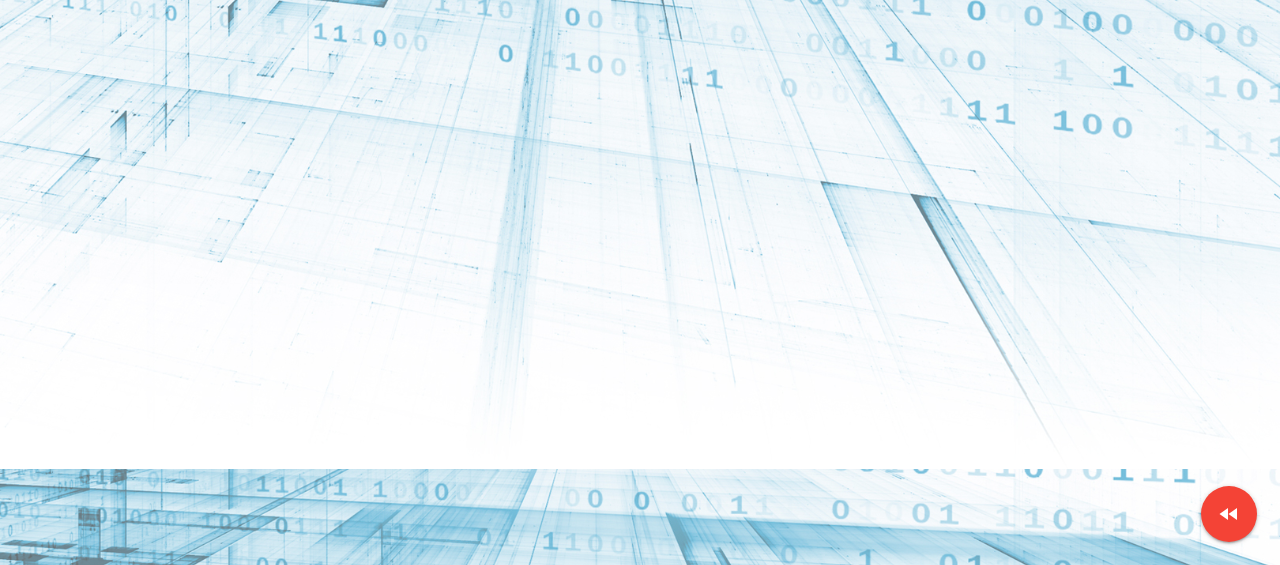
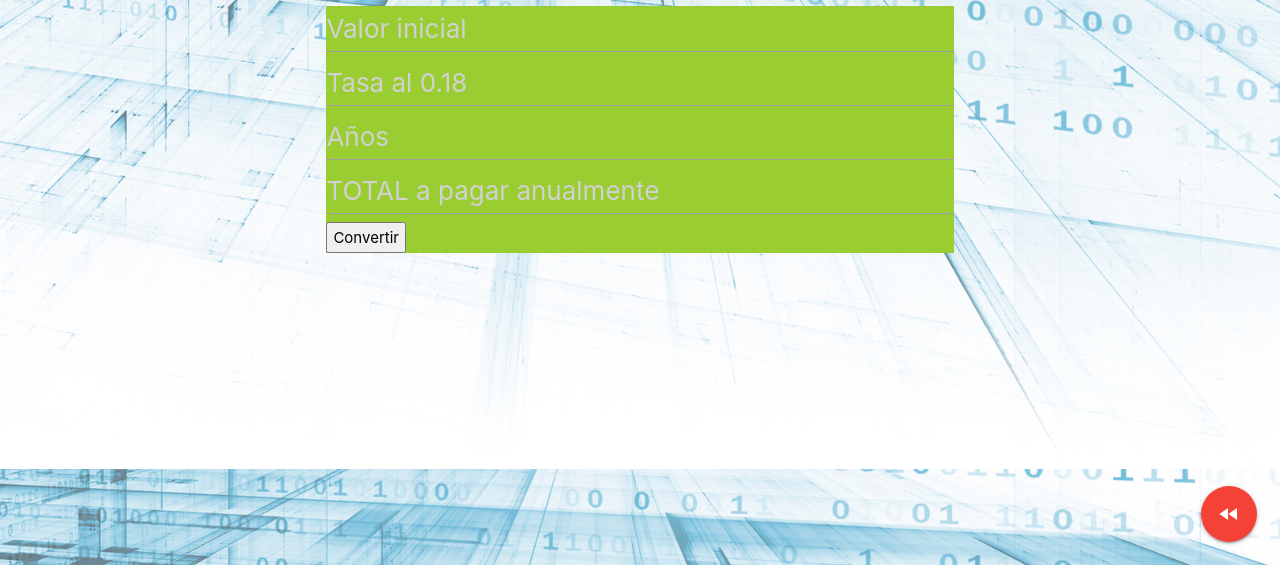
Before and after one commit to avanegasp/calculadorasUC, a plain HTML site: page interest.html in a window 1280 px wide. Shown: the part 235-800 px from the top of the page. Drawn offline with nearby package versions, Linux system fonts and the light colour scheme.

Commit message:
Interest done without design pretty

```diff
--- a/css/interest.css
+++ b/css/interest.css
@@ -32,3 +32,20 @@ header {
   padding: 53px;
   margin-left:11px;
 }
+
+/*Calculador*/
+
+#contenido{
+  width: 70%;
+  margin: auto;
+  background: yellowgreen;
+}
+
+#contenido input {
+  font-size: 26px;
+}
+
+#contenido button {
+  padding: 5px;
+
+}
--- a/interest.html
+++ b/interest.html
@@ -7,10 +7,12 @@
   <!-- Compiled and minified CSS -->
   <link rel="stylesheet" href="https://cdnjs.cloudflare.com/ajax/libs/materialize/0.98.1/css/materialize.min.css">
   <link href="https://fonts.googleapis.com/icon?family=Material+Icons" rel="stylesheet">
+
   <link rel="stylesheet" href="css/interest.css">
+
   <title>Intereses</title>
 </head>
-<body>
+<body> <!-- language=JavaScript onLoad="window_onload()"  OJOOOOO!!-->
   <header>
     <div class="container">
         <div class="wrapper s12">
@@ -22,14 +24,32 @@
           </div>
         </div>
       </<header>
+<!-- CalculInterest-->
+      <div class="titulo">
+        <h1>Calculinterest</h1>
+      </div>
 
+      <div id="contenido">
+        <input id="valorInicial" type="number" placeholder="Valor inicial">
+        <input class="tasa" type="text" placeholder="Tasa al 0.18">
+        <input id="años" type="number" placeholder="Años">
+        <input id="total" type="text" placeholder="TOTAL a pagar anualmente">
+
+        <button onclick="convertidor()">
+          Convertir
+        </button>
+      </div>
+
+
+
+<!-- toolbar -->
       <div class="section">
           <div class="fixed-action-btn">
               <a class="btn-floating btn-large red waves-effect waves-light">
                 <i class="material-icons">fast_rewind</i>
               </a>
               <ul>
-                <li class="btn-floating green"><a href="interest.html"><i class="material-icons">trending_up</i></a></li>
+                <li class="btn-floating green"><a href="grades.html"><i class="material-icons">trending_up</i></a></li>
                   <li class="btn-floating blue"><a href="index.html"><i class="material-icons">input</i></a></li>
                 </ul>
             </div>
@@ -42,5 +62,6 @@
     crossorigin="anonymous"></script>
     <!-- Compiled and minified JavaScript -->
    <script src="https://cdnjs.cloudflare.com/ajax/libs/materialize/0.98.1/js/materialize.min.js"></script>
+   <script src="js/interest.js"></script>
   </body>
 </html>
--- /dev/null
+++ b/js/interest.js
@@ -0,0 +1,37 @@
+var total = 0;
+
+function convertidor(){
+  var valorInicial = document.getElementById('valorInicial').value
+  var años = document.getElementById('años').value
+  var tasa= 0.18;
+  var total = valorInicial * tasa * años;
+
+  return alert(total + " PESOS")
+};
+
+/*
+
+    let valorInicial= parseInt(prompt("ingrese el valor Inicial"));
+    let años = parseInt(prompt("ingrese los años"));;
+    let tasa = 0.18;
+    let total = valorInicial * tasa * años;
+
+    let convertidor = (valorInicial, años)=> total + " pesos"
+
+    console.log(`el valor inicial es ${valorInicial}, ha ${años} año(s), el valor que debo pagar es ${total} pesos anualmente`)
+
+
+"Introduzca el valor inicial"
+"Introduzca la tasa (valor porcentual)"
+"Ingrese el número de años"
+    let convertidor = (valorInicial, años)=> total + " pesos";
+
+    let valorInicial= document.getElementById('valorInicial').value;
+    let años = document.getElementById('años').value;
+    let tasa = 0.18;
+    let total =valorInicial * tasa * años;
+
+
+  console.log(`el valor inicial es ${valorInicial}, ha ${años} año(s), el valor que debo pagar es ${total} pesos anualmente`)
+
+*/
```
Also changed, not shown: css/grades.css (+7 -0 lines), grades.html (+6 -0 lines), js/grades.js (added).
